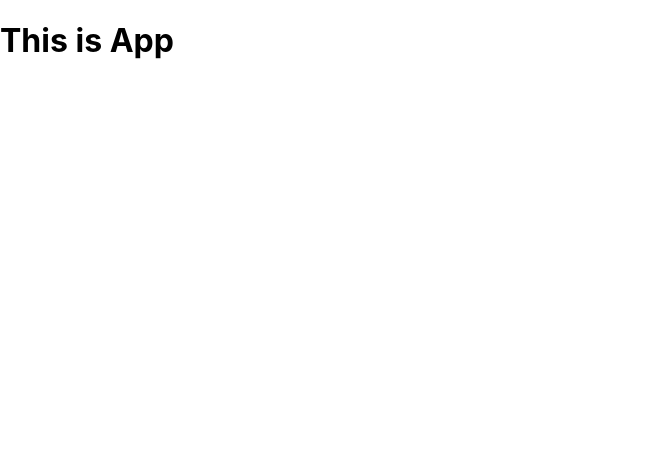
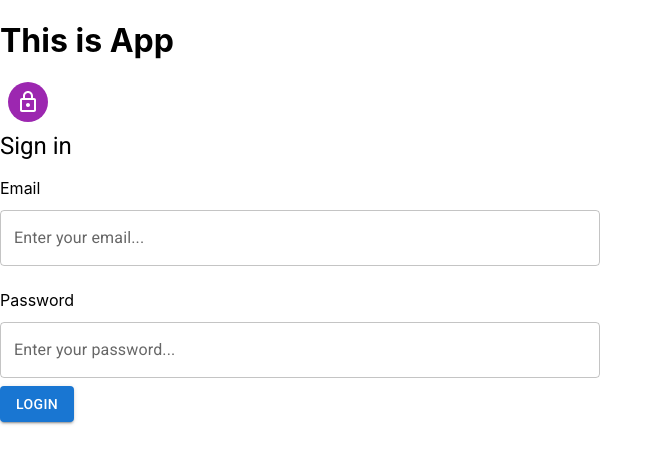
Before and after one commit to codeDemoReport/Project-04082020, a React (Create React App) app: page / in a window 1280 px wide. Shown: the top 464 px of the page, without its empty margins (0-663 px from the left). Built offline with nearby package versions, Linux system fonts and the light colour scheme.

Commit message:
[add] form login

```diff
--- a/package.json
+++ b/package.json
@@ -5,6 +5,7 @@
   "dependencies": {
     "@emotion/react": "^11.9.0",
     "@emotion/styled": "^11.8.1",
+    "@mui/icons-material": "^5.6.0",
     "@mui/material": "^5.6.0",
     "@mui/styled-engine-sc": "^5.5.2",
     "@testing-library/jest-dom": "^5.16.4",
@@ -15,6 +16,7 @@
     "react": "^18.0.0",
     "react-dom": "^18.0.0",
     "react-scripts": "5.0.0",
+    "sass": "^1.50.0",
     "styled-components": "^5.3.5",
     "web-vitals": "^2.1.4",
     "yup": "^0.32.11"
--- a/public/index.html
+++ b/public/index.html
@@ -24,6 +24,14 @@
       work correctly both with client-side routing and a non-root public URL.
       Learn how to configure a non-root public URL by running `npm run build`.
     -->
+    <link
+      rel="stylesheet"
+      href="https://fonts.googleapis.com/icon?family=Material+Icons"
+    />
+    <link
+      rel="stylesheet"
+      href="https://fonts.googleapis.com/css?family=Roboto:300,400,500,700&display=swap"
+    />
     <title>React App</title>
   </head>
   <body>
--- a/src/App.js
+++ b/src/App.js
@@ -1,9 +1,10 @@
-
+import Home from "./pages/Home";
 
 function App() {
   return (
     <div className="App">
       <h1>This is App</h1>
+      <Home />
     </div>
   );
 }
--- /dev/null
+++ b/src/components/CustomField/index.jsx
@@ -0,0 +1,31 @@
+import { TextField } from "@mui/material";
+import { ErrorMessage, Field } from "formik";
+import React from "react";
+import "./style.scss";
+
+function CustomField({ name, label, placeholder, type }) {
+  return (
+    <section className="field">
+      <label className="field__label" htmlFor={name}>
+        {label}
+      </label>
+      <Field name={name}>
+        {({ field }) => (
+          <TextField
+            id={name}
+            {...field}
+            label={placeholder}
+            variant="outlined"
+            type={type ? type : "text"}
+            className="field__input"
+          />
+        )}
+      </Field>
+      <div className="field__error">
+        <ErrorMessage name={name} />
+      </div>
+    </section>
+  );
+}
+
+export default CustomField;
--- /dev/null
+++ b/src/components/CustomField/style.scss
@@ -0,0 +1,24 @@
+.field {
+  display: flex;
+  flex-direction: column;
+  width: 100%;
+  text-align: left;
+
+  &__label {
+    margin: 16px 0 12px;
+  }
+
+  &__input {
+    width: 600px;
+  }
+
+  &__btn {
+    margin: 24px 0;
+    float: right;
+  }
+
+  &__error {
+    color: red;
+    margin: 4px 0;
+  }
+}
--- a/src/pages/Home.jsx
+++ b/src/pages/Home.jsx
@@ -1,10 +1,46 @@
+import { Avatar, Button, Typography } from "@mui/material";
+import { Box } from "@mui/system";
+import LockOutlinedIcon from "@mui/icons-material/LockOutlined";
 import React from "react";
+import { Form, Formik } from "formik";
+import CustomField from "../components/CustomField";
 
 function Home(props) {
   return (
-    <div>
-      <h1>This is Home</h1>
-    </div>
+    <section>
+      <Box>
+        <Avatar sx={{ m: 1, bgcolor: "secondary.main" }}>
+          <LockOutlinedIcon />
+        </Avatar>
+        <Typography component="h1" variant="h5">
+          Sign in
+        </Typography>
+      </Box>
+      <Formik
+        initialValues={{
+          email: "",
+          password: "",
+        }}
+        onSubmit={(values) => {}}
+      >
+        <Form>
+          <CustomField
+            name="email"
+            label="Email"
+            placeholder="Enter your email..."
+          />
+          <CustomField
+            name="password"
+            label="Password"
+            type="password"
+            placeholder="Enter your password..."
+          />
+          <Button type="submit" variant="contained">
+            Login
+          </Button>
+        </Form>
+      </Formik>
+    </section>
   );
 }
 
```
Also changed, not shown: 1 other file (tests, documents, lock files or other folders).
